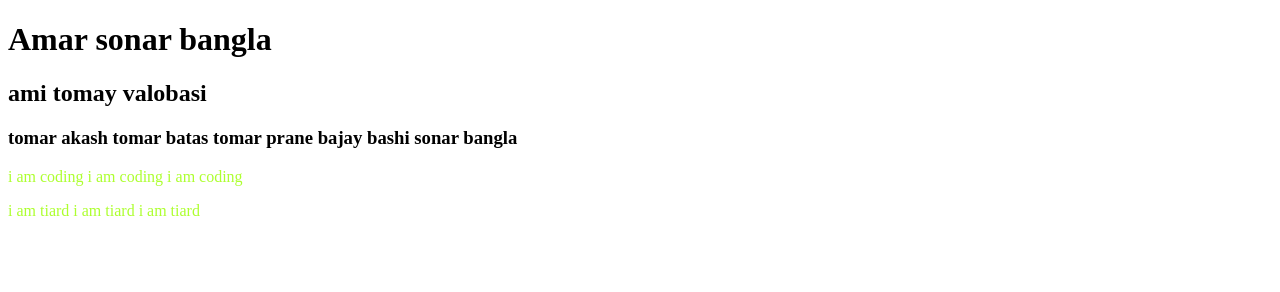
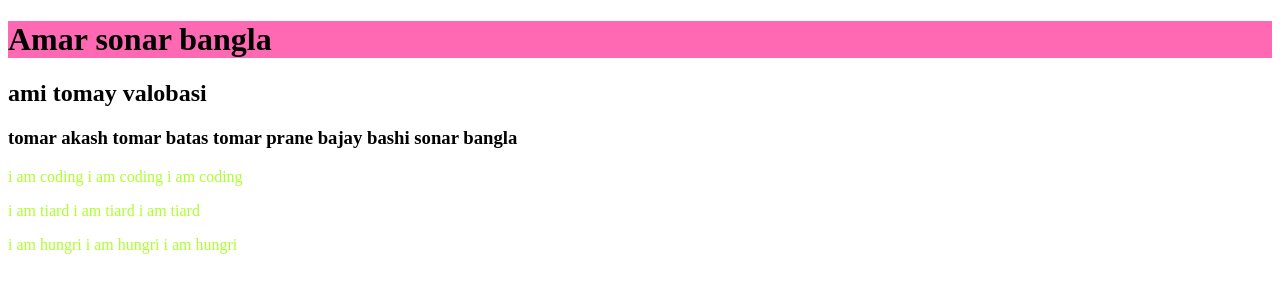
Before and after one commit to mdmehedihasan212/my-second-repo, a plain HTML site: page index.html in a window 1280 px wide. Drawn offline with Linux system fonts and the light colour scheme.

Commit message:
background color changed

```diff
--- a/index.html
+++ b/index.html
@@ -13,5 +13,6 @@
     <h3>tomar akash tomar batas tomar prane bajay bashi sonar bangla</h3>
     <p>i am coding i am coding i am coding</p>
     <p>i am tiard i am tiard i am tiard</p>
+    <p>i am hungri i am hungri i am hungri</p>
 </body>
 </html>
--- a/style.css
+++ b/style.css
@@ -1,3 +1,6 @@
 p{
     color: greenyellow;
 }
+h1{
+    background-color: hotpink;
+}
```
